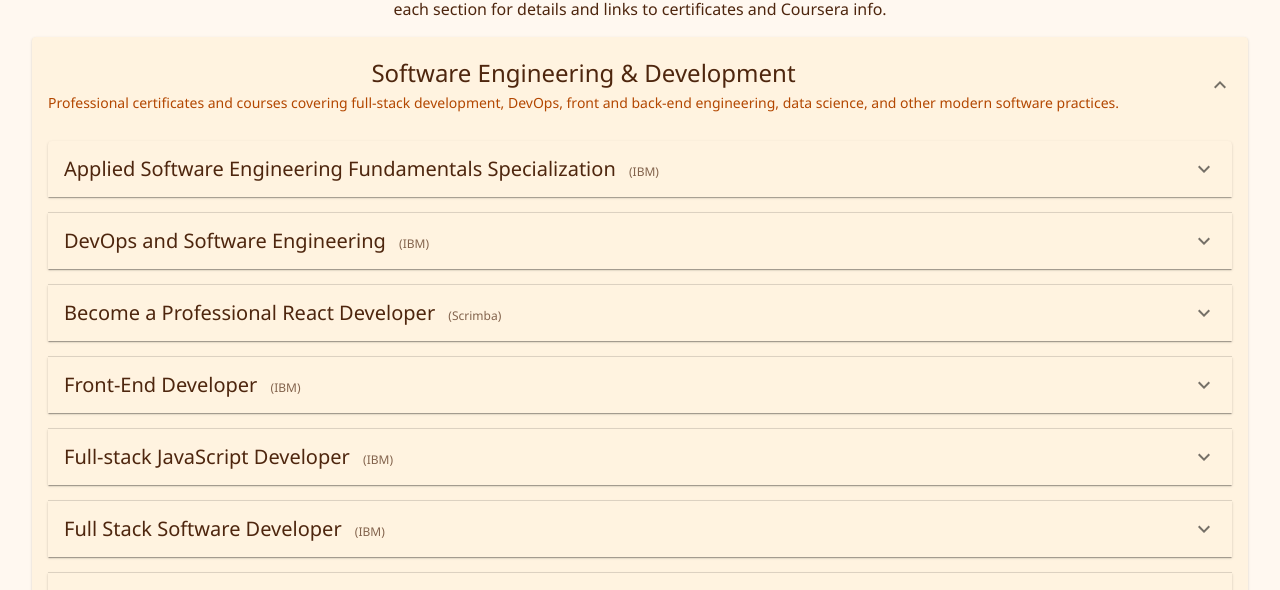
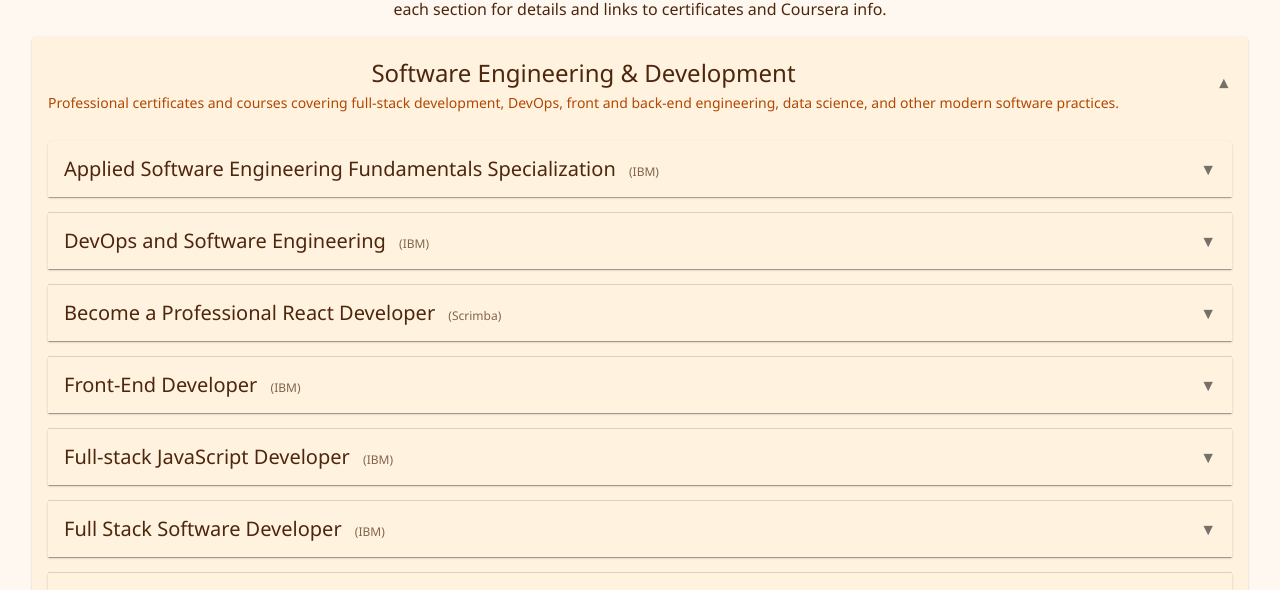
Before and after one commit to ReddyOrNotHereICode/WhoAmI, a React (Vite) app: page /WhoAmI/training in a window 1280 px wide. Both pictures are taken after a click on the button 640 px from the left and 446 px from the top of the page. Shown: the part 200-790 px from the top of the page. Built offline with nearby package versions, Linux system fonts and the light colour scheme.

Commit message:
package fixes/updates

```diff
--- a/package.json
+++ b/package.json
@@ -24,10 +24,7 @@
   "dependencies": {
     "@emotion/react": "^11.11.4",
     "@emotion/styled": "^11.11.5",
-    "@mui/icons-material": "^5.15.15",
     "@mui/material": "^5.15.15",
-    "@react-pdf-viewer/core": "^3.12.0",
-    "@react-pdf-viewer/default-layout": "^3.12.0",
     "react": "^19.1.0",
     "react-dom": "^19.1.0",
     "react-router-dom": "6.10.0"
--- a/src/pages/Training.tsx
+++ b/src/pages/Training.tsx
@@ -5,14 +5,13 @@
 import Accordion from '@mui/material/Accordion';
 import AccordionSummary from '@mui/material/AccordionSummary';
 import AccordionDetails from '@mui/material/AccordionDetails';
-import ExpandMoreIcon from '@mui/icons-material/ExpandMore';
 import { skillAreas } from '../data/trainingSkillAreas';
 import type { CourseWithProvider, CertWithProvider } from '../data/trainingSkillAreas';
 
 function SkillAreaAccordion({ area, items, summary }: Readonly<{ area: string; items: CertWithProvider[]; summary?: string }>) {
   return (
     <Accordion>
-      <AccordionSummary expandIcon={<ExpandMoreIcon />}>
+      <AccordionSummary expandIcon={<span>▼</span>}>
         <Box>
           <Typography variant="h5">{area}</Typography>
           {summary && (
@@ -25,7 +24,7 @@
       <AccordionDetails>
         {items.map((cert: CertWithProvider) => (
           <Accordion key={cert.name} sx={{ mb: 2 }}>
-            <AccordionSummary expandIcon={<ExpandMoreIcon />}>
+            <AccordionSummary expandIcon={<span>▼</span>}>
               <Typography variant="h6">
                 {cert.name} <span style={{ marginLeft: 8, fontSize: '0.75rem', opacity: 0.7 }}>({cert.provider})</span>
               </Typography>
```
Also changed, not shown: 1 other file (tests, documents, lock files or other folders).
